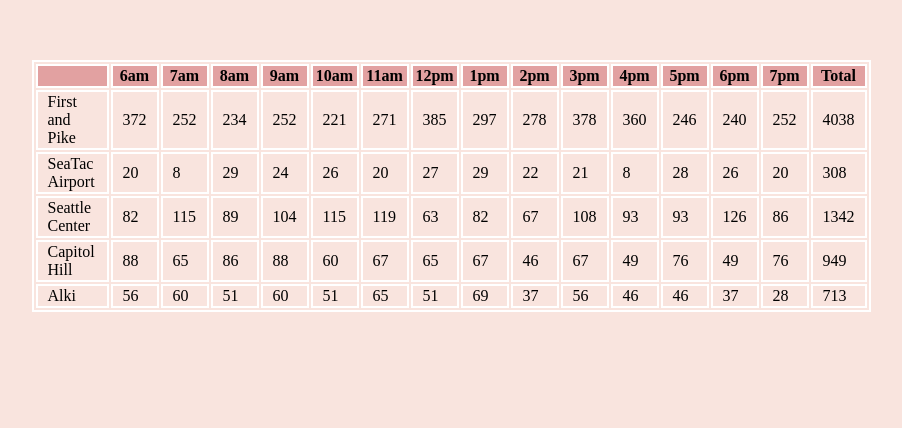
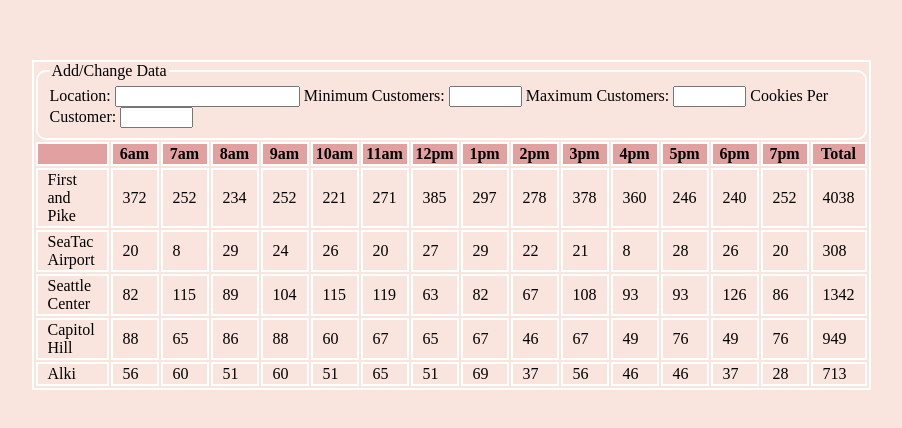
Before and after one commit to rachelsalazar/cookie_stand, a plain HTML site: page sales.html in a window 1280 px wide. Shown: the part 140-568 px from the top of the page, without its empty margins (189-1091 px from the left). Drawn offline with Linux system fonts and the light colour scheme.

Commit message:
added form to html

```diff
--- a/app.js
+++ b/app.js
@@ -1,6 +1,7 @@
 'use strict';
 
 var cookieTable = document.getElementById('cookietable');
+var cookieInputForm = document.getElementById('cookieinputform');
 
 var hours = ['6am', '7am', '8am', '9am', '10am', '11am', '12pm', '1pm', '2pm', '3pm', '4pm', '5pm', '6pm', '7pm'];
 var allStores = [];
--- a/sales.css
+++ b/sales.css
@@ -6,6 +6,11 @@ body {
   width: 835px;
   border: 2px solid #fff;
   background-color: #f9e4de
+}
+
+fieldset {
+  border: 2px solid #fff;
+  border-radius: 10px;
 }
 
 td {
--- a/sales.html
+++ b/sales.html
@@ -5,8 +5,25 @@
     <link rel="stylesheet" href="sales.css"></link>
   </head>
     <body>
-        <table id="cookietable"></table>
+      <form id="cookieinputform">
+        <fieldset>
+        <legend>Add/Change Data</legend>
 
+          <label for="location">Location:</label>
+          <input name="location" type="text" />
+
+          <label for="mincust">Minimum Customers:</label>
+          <input name="mincust" type="text" size="6" />
+
+          <label for="maxcust">Maximum Customers:</label>
+          <input name="maxcust" type="text" size="6" />
+
+          <label for="cookies">Cookies Per Customer:</label>
+          <input name="cookies" type="text" size="6" />
+
+        </fieldset>
+      </form>
+      <table id="cookietable"></table>
       <script src="app.js"></script>
     </body>
   </html>
```
